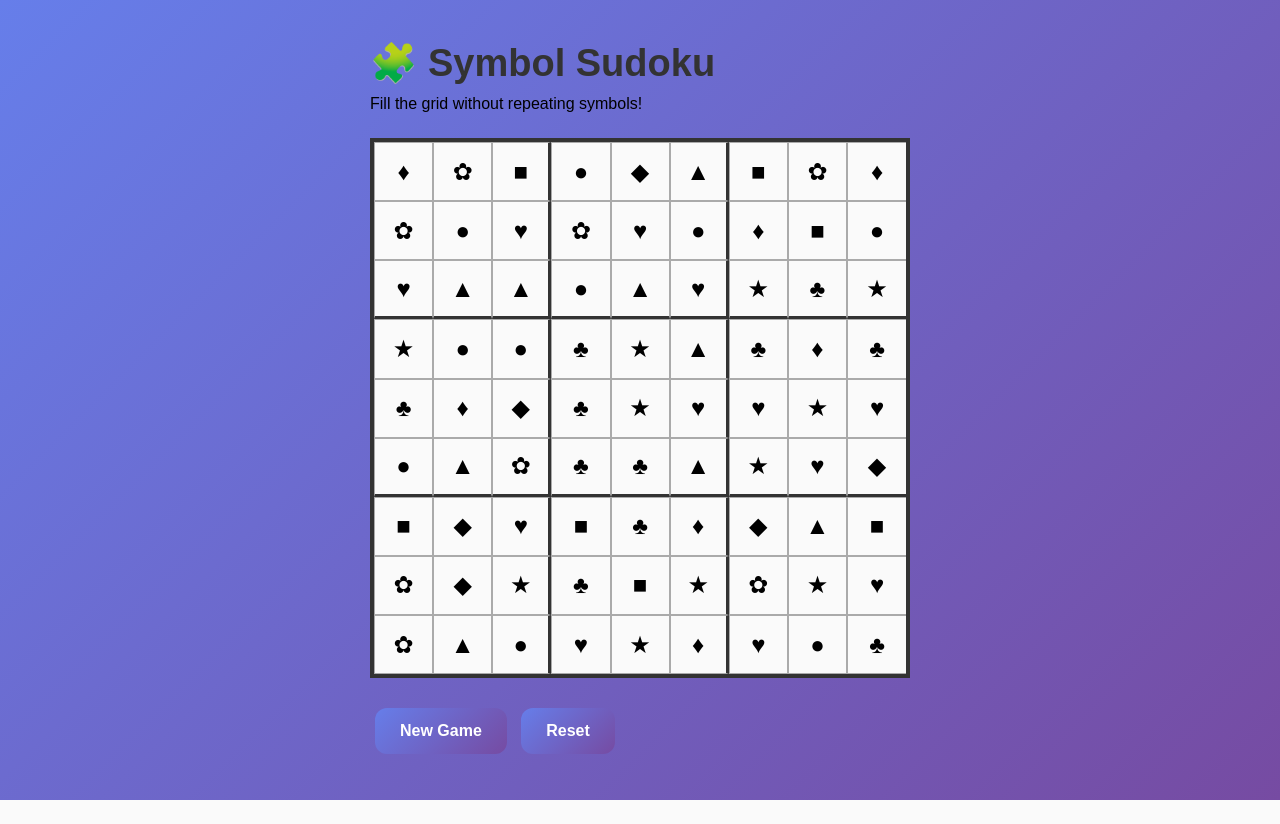
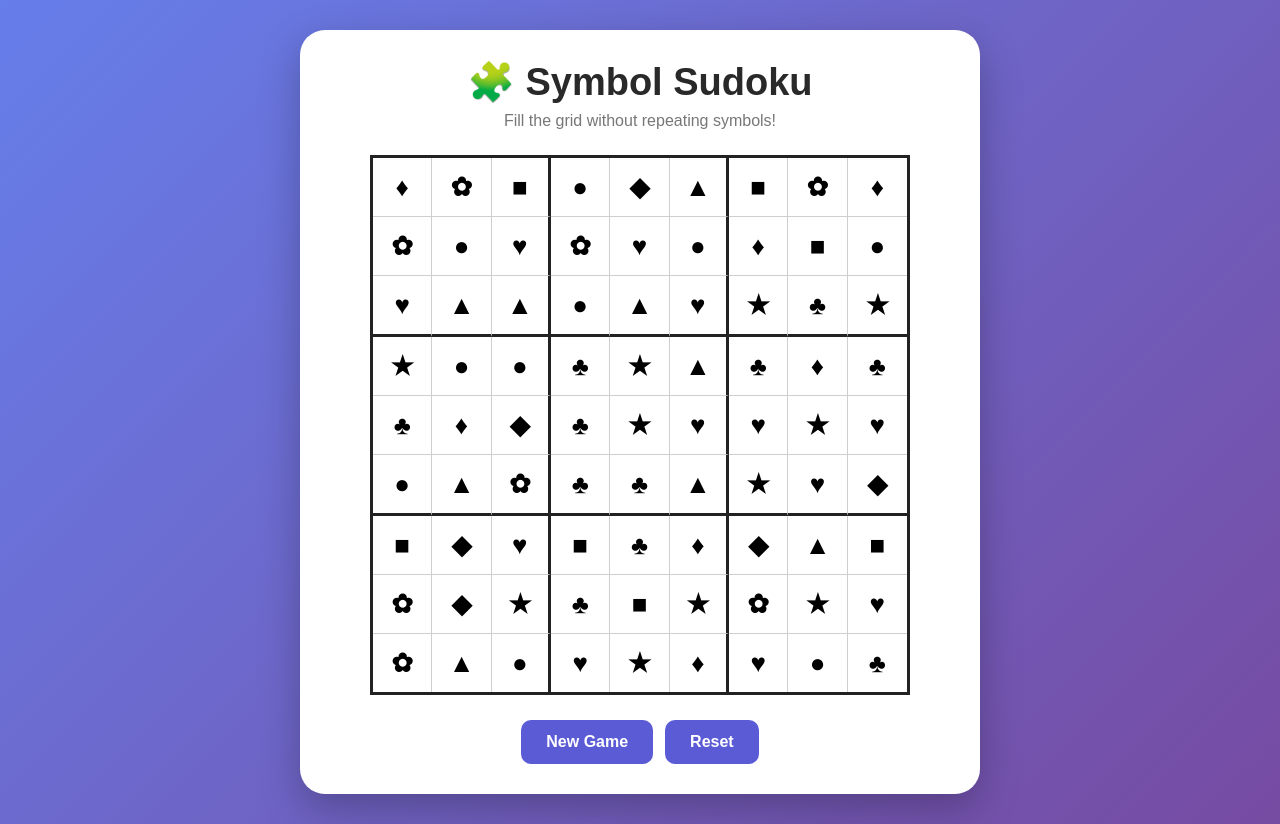
Before and after one commit to reshmapasula-prog/Symbolsudoku, a Flask app: page / in a window 1280 px wide. Before the commit the page ends 800 px from the top, so only its background shows below. Run offline with Flask 3, Linux system fonts and the light colour scheme.

Commit message:
Refactor CSS styles for layout and design improvements

```diff
--- a/static/style.css
+++ b/static/style.css
@@ -2,7 +2,6 @@
     box-sizing: border-box;
     margin: 0;
     padding: 0;
-    font-family: Arial, sans-serif;
 }
 
 body {
@@ -12,136 +11,137 @@ body {
     justify-content: center;
     align-items: center;
 
-    padding: 30px;
+    padding: 30px 15px;
 
-    background: linear-gradient(
-        135deg,
-        #667eea,
-        #764ba2
-    );
+    font-family: Arial, sans-serif;
+
+    background: linear-gradient(135deg, #667eea, #764ba2);
 }
 
-.container {
+.game-card {
     width: 100%;
-    max-width: 700px;
+    max-width: 680px;
 
     background: white;
 
+    padding: 30px;
+
     border-radius: 25px;
-
-    padding: 35px;
 
     text-align: center;
 
-    overflow: hidden;
-
-    box-shadow:
-        0 20px 50px rgba(0, 0, 0, 0.25);
+    box-shadow: 0 15px 40px rgba(0, 0, 0, 0.25);
 }
 
 h1 {
     font-size: 38px;
-    color: #333;
-
-    margin-bottom: 10px;
+    color: #292929;
+    margin-bottom: 8px;
 }
 
-.subtitle {
+p {
     color: #777;
-
-    font-size: 16px;
-
-    margin-bottom: 20px;
+    margin-bottom: 25px;
 }
 
-/* SUDOKU BOARD */
+/* PERFECT 9 x 9 SUDOKU BOARD */
 
 #game {
+    width: 100%;
+    max-width: 540px;
+
+    margin: 0 auto;
+
     display: grid;
 
     grid-template-columns: repeat(9, 1fr);
 
-    width: min(540px, 90vw);
-
     aspect-ratio: 1 / 1;
 
-    margin: 25px auto;
+    border: 3px solid #222;
 
-    border: 4px solid #333;
-
-    background: white;
+    overflow: hidden;
 }
 
-/* EACH CELL */
+/* EACH SQUARE */
 
 .cell {
-    width: 100%;
-
-    aspect-ratio: 1 / 1;
+    min-width: 0;
 
     display: flex;
-
     justify-content: center;
     align-items: center;
 
-    border: 1px solid #aaa;
+    background: #ffffff;
 
-    background: #fafafa;
+    border-right: 1px solid #cfcfcf;
+    border-bottom: 1px solid #cfcfcf;
 
-    font-size: 24px;
+    font-size: clamp(16px, 3vw, 26px);
+
+    font-weight: bold;
 
     cursor: pointer;
 
-    transition: 0.2s;
+    user-select: none;
 }
 
-/* HOVER EFFECT */
+/* REMOVE OUTER EXTRA BORDERS */
 
-.cell:hover {
-    background: #e9e5ff;
-
-    transform: scale(1.03);
+.cell:nth-child(9n) {
+    border-right: none;
 }
 
-/* THICK VERTICAL LINES */
+.cell:nth-child(n+73) {
+    border-bottom: none;
+}
+
+/* THICK LINES AFTER COLUMN 3 */
 
 .cell:nth-child(3n) {
-    border-right: 3px solid #333;
+    border-right: 3px solid #222;
 }
 
 .cell:nth-child(9n) {
     border-right: none;
 }
 
-/* THICK HORIZONTAL LINES */
+/* THICK LINE AFTER ROW 3 */
 
-.cell:nth-child(n+19):nth-child(-n+27),
-.cell:nth-child(n+46):nth-child(-n+54) {
-    border-bottom: 3px solid #333;
+.cell:nth-child(n+19):nth-child(-n+27) {
+    border-bottom: 3px solid #222;
 }
 
-/* BUTTON AREA */
+/* THICK LINE AFTER ROW 6 */
 
-.controls {
-    margin-top: 20px;
+.cell:nth-child(n+46):nth-child(-n+54) {
+    border-bottom: 3px solid #222;
+}
+
+/* HOVER */
+
+.cell:hover {
+    background: #e8e5ff;
 }
 
 /* BUTTONS */
 
+.buttons {
+    margin-top: 25px;
+
+    display: flex;
+    justify-content: center;
+    gap: 12px;
+}
+
 button {
     border: none;
 
-    padding: 14px 25px;
+    padding: 13px 25px;
 
-    margin: 5px;
+    border-radius: 10px;
 
-    border-radius: 12px;
-
-    background: linear-gradient(
-        135deg,
-        #667eea,
-        #764ba2
-    );
+    background: #5b5bd6;
 
     color: white;
 
```
Also changed, not shown: other parts of static/style.css (+13 -18 lines).
